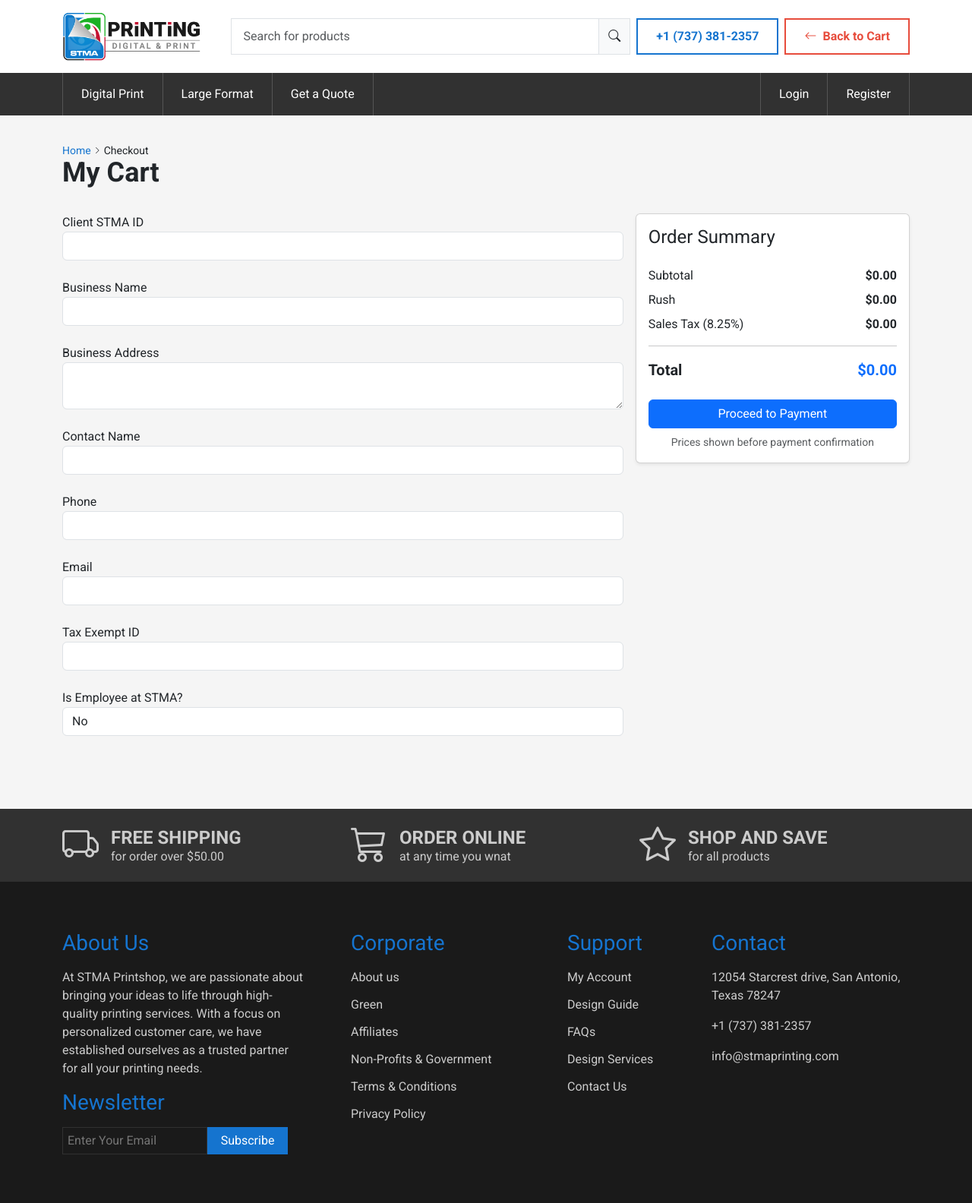
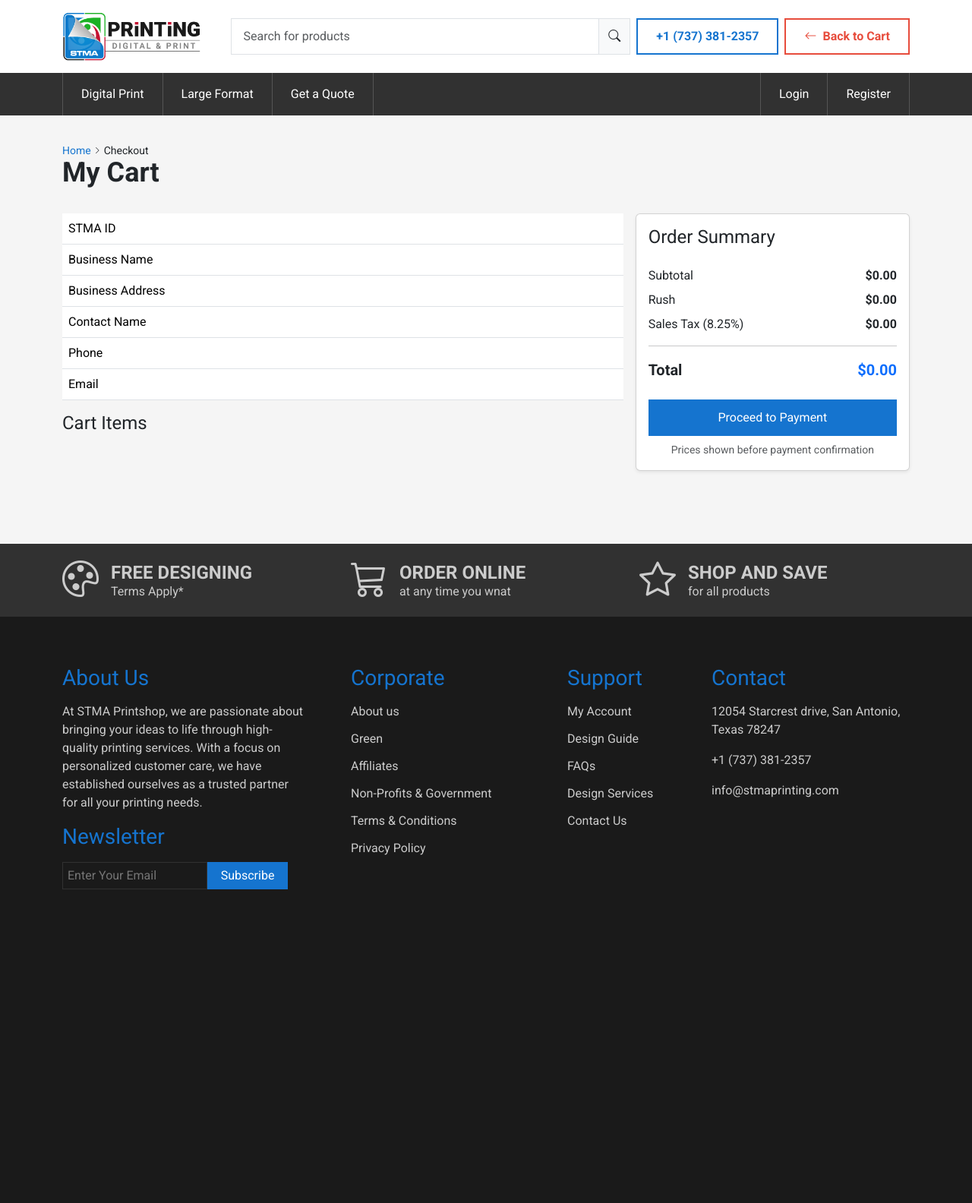
Before and after one commit to 3screatives/printshop, a PHP site: page /printshop/checkout.php in a window 1280 px wide. Shown: the whole page at 76% size. After the commit the page ends 1171 px from the top, so only its background shows below. Run offline with PHP 8.4, Linux system fonts and the light colour scheme; data comes from the database, SQL or seed files in the repository; data that the repository does not hold is empty; some libraries are stand-ins or nearby versions.

Commit message:
user management: fixed client checkout page with more details and also dashboard added client_user_id

```diff
--- a/checkout.php
+++ b/checkout.php
@@ -25,7 +25,7 @@ include 'include/header.php';
                 <div class="row g-3">
                     <div class="col-8">
                         <div class="row"></div>
-                        <div class="row">
+                        <!-- <div class="row">
                             <div class="col-md-12 mb-4">
                                 <label>Client STMA ID</label>
                                 <input type="number" name="client_stma_id" id="client_stma_id" class="form-control">
@@ -54,16 +54,38 @@ include 'include/header.php';
                                 <input type="email" name="contact_email" id="contact_email" class="form-control"
                                     required>
                             </div>
-                            <div class="col-md-12 mb-4">
-                                <label>Tax Exempt ID</label>
-                                <input type="number" name="tax_exempt_id" id="tax_exempt_id" class="form-control">
-                            </div>
-                            <div class="col-md-12">
-                                <label>Is Employee at STMA?</label>
-                                <select name="is_employee" id="is_employee" class="form-control">
-                                    <option value="0">No</option>
-                                    <option value="1">Yes</option>
-                                </select>
+                        </div> -->
+                        <table class="table table-responsive">
+                            <tr>
+                                <td width="30%">STMA ID</td>
+                                <td id="client_stma_id"></td>
+                            </tr>
+                            <tr>
+                                <td>Business Name</td>
+                                <td id="mbusiness_name"></td>
+                            </tr>
+                            <tr>
+                                <td>Business Address</td>
+                                <td id="mbusiness_address"></td>
+                            </tr>
+                            <tr>
+                                <td>Contact Name</td>
+                                <td id="contact_name"></td>
+                            </tr>
+                            <tr>
+                                <td>Phone</td>
+                                <td id="contact_phone"></td>
+                            </tr>
+                            <tr>
+                                <td>Email</td>
+                                <td id="contact_email"></td>
+                            </tr>
+                        </table>
+
+                        <div>
+                            <h4 class="mb-3">Cart Items</h4>
+                            <div class="cart-table">
+
                             </div>
                         </div>
                     </div>
@@ -94,8 +116,8 @@ include 'include/header.php';
                                     </strong>
                                 </div>
 
-                                <button type="button" id="proceedPayment" class="btn btn-primary w-100 mb-2">
-                                    Proceed to Payment
+                                <button type="button" id="proceedPayment" class="thm-btn btn-primary w-100 mb-2">
+                                    <span>Proceed to Payment</span>
                                 </button>
 
                                 <p class="text-muted small text-center mb-0">
@@ -130,4 +152,29 @@ include 'include/header.php';
 
         }
     });
+
+    $(document).ready(function() {
+        $.ajax({
+            url: 'ps-admin/get/client_action.php',
+            type: 'POST',
+            dataType: 'json',
+            data: {
+                action: 'get_by_session'
+            },
+            success: function(data) {
+                if (!data || !data.client_id) return;
+
+                $('#n_client_id').val(data.client_id);
+                $('#client_stma_id').text(data.client_stma_id);
+                $('#mbusiness_name').text(data.business_name);
+                $('#mbusiness_address').text(data.business_address);
+                $('#contact_name').text(data.contact_name);
+                $('#contact_phone').text(data.contact_phone);
+                $('#contact_email').text(data.contact_email);
+
+                $('#contact_phone, #contact_email, #contact_name').prop('readonly', true);
+                $('#client_stma_id').prop('disabled', true);
+            }
+        });
+    });
 </script>
--- a/include/footer.php
+++ b/include/footer.php
@@ -3,10 +3,10 @@
         <div class="container">
             <div class="row">
                 <div class="col-4 d-flex align-item-center">
-                    <i class="bi bi-truck me-3"></i>
+                    <i class="bi bi-palette me-3"></i>
                     <h3>
-                        Free Shipping
-                        <span>for order over $50.00</span>
+                        Free Designing
+                        <span>Terms Apply*</span>
                     </h3>
                 </div>
                 <div class="col-4 d-flex align-item-center">
--- a/ps-admin/get/client_action.php
+++ b/ps-admin/get/client_action.php
@@ -96,6 +96,25 @@ if ($action == 'save') {
     $client_id = $_POST['client_id'];
     $success = execute_query($conn, "DELETE FROM ps_clients WHERE client_id=?", "i", $client_id);
     echo $success ? "Client deleted successfully!" : "Error deleting client.";
+} elseif ($action == 'get_by_session') {
+
+    session_start();
+
+    if (!isset($_SESSION['client_user_id'])) {
+        echo json_encode([]);
+        exit;
+    }
+
+    $client_id = $_SESSION['client_user_id'];
+
+    $result = select_query(
+        $conn,
+        "SELECT * FROM ps_clients WHERE user_id = ?",
+        "i",
+        $client_id
+    );
+
+    echo json_encode($result[0] ?? []);
 }
 
 mysqli_close($conn);
--- a/ps-admin/get/invoice-save.php
+++ b/ps-admin/get/invoice-save.php
@@ -52,7 +52,7 @@ if ($dayOfWeek == 6) {
     $order_due = date('Y-m-d', strtotime($order_due . ' +1 day'));
 }
 
-$user_id = intval($_SESSION['user_id'] ?? 0);
+$user_id = intval($_SESSION['client_user_id'] ?? 0);
 $order_id = intval($data['order_id'] ?? 0);
 $client_id = intval($data['client_id'] ?? 0); // ✅ add this line
 $order_before_tax = floatval($data['order_before_tax'] ?? 0);
```
